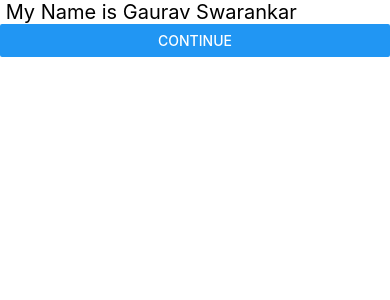
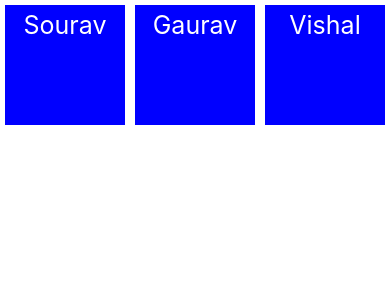
Before and after one commit to Anonymousgaurav/react_basics, a React Native app: screen / in a window 390 px wide. Shown: the top 300 px of the page. Built offline with nearby package versions, Linux system fonts and the light colour scheme.

Commit message:
static grid view

```diff
--- a/App.tsx
+++ b/App.tsx
@@ -2,19 +2,49 @@ import React from 'react';
 import {
   Button,
   SafeAreaView,
-  Text
+  Text,
+  View,
+StyleSheet,
+
 } from 'react-native';
 
 
 function App() {
   return(
-<SafeAreaView>
-  <Text style={{fontSize : 20}}> My Name is Gaurav Swarankar</Text>
-  <Button title='Continue'></Button>
-</SafeAreaView>
+ <View style = {{ flex : 1,
+              flexDirection : 'row',
+              flexWrap : 'wrap'
+}}>
 
-  );
+
+
+<Text  style={styles.item}> Sourav </Text>
+<Text  style={styles.item}> Gaurav </Text>
+<Text  style={styles.item}> Vishal </Text>
+  </View>
+  )
 }
 
 
+
+
+const styles  = StyleSheet.create(
+  {
+    item : {
+      fontSize : 25,
+      backgroundColor : 'blue',
+      color : '#FFF',
+      margin : 5,
+      padding : 5,
+      width : 120,
+      height : 120,
+      textAlignVertical : 'center',
+      textAlign : 'center'
+    }
+
+  }
+)
+
+
+
 export default App;
```
